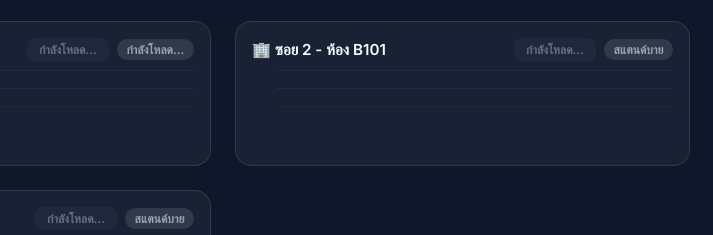
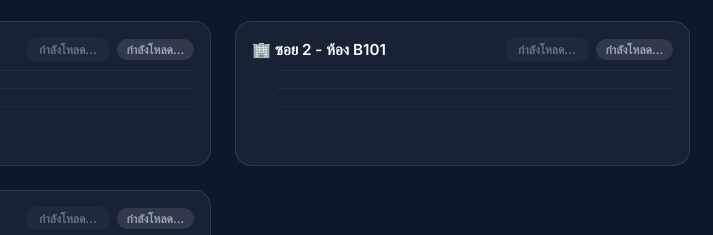
Before and after one commit to teeraworawuth-ai/energy-dashboard, a website: page index.html in a window 1280 px wide. Shown: the part 232-467 px from the top of the page, 542-1255 px from the left. Drawn offline with nearby package versions, Linux system fonts and the light colour scheme; some packages are replaced by stand-ins of ours; no server answers; a script that the page names is missing.

Commit message:
Add files via upload

```diff
--- a/index.html
+++ b/index.html
@@ -77,7 +77,7 @@
                         <h3>🏢 ซอย 2 - ห้อง B101</h3>
                         <div class="header-controls" style="display: flex; gap: 8px; align-items: center;">
                             <button class="toggle-btn" id="toggle-B101" onclick="toggleDevice('B101')" disabled>กำลังโหลด...</button>
-                            <span class="badge inactive" id="badge-B101">สแตนด์บาย</span>
+                            <span class="badge inactive" id="badge-B101">กำลังโหลด...</span>
                         </div>
                     </div>
                     <div class="chart-body" style="position: relative;">
@@ -98,7 +98,7 @@
                         <h3>🏢 ซามีญ่า - ห้อง C101</h3>
                         <div class="header-controls" style="display: flex; gap: 8px; align-items: center;">
                             <button class="toggle-btn" id="toggle-C101" onclick="toggleDevice('C101')" disabled>กำลังโหลด...</button>
-                            <span class="badge inactive" id="badge-C101">สแตนด์บาย</span>
+                            <span class="badge inactive" id="badge-C101">กำลังโหลด...</span>
                         </div>
                     </div>
                     <div class="chart-body" style="position: relative;">
```
